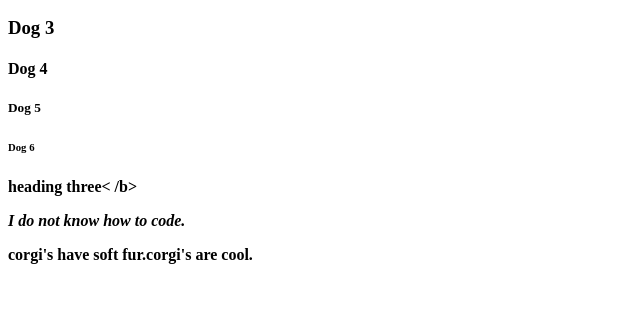
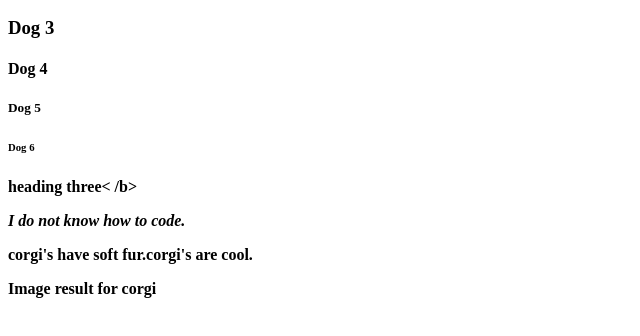
Before and after one commit to LucasFong5/holberton-learning_web_programming, a plain HTML site: page index.html in a window 1280 px wide. Shown: the part 234-570 px from the top of the page, without its empty margins (0-640 px from the left). Drawn offline with Linux system fonts and the light colour scheme.

Commit message:
Update index.html

```diff
--- a/index.html
+++ b/index.html
@@ -23,9 +23,10 @@ I enjoy learning web programming at Holberton
 </body><body>
 <h6>Dog 6</h6>
 </body>
-
+<body>
 <h7> <b class="term">heading three< /b> <h7>
-
+</body>
 <p><i>I do not know how to code.</i><p>
 <p>corgi's have soft fur.corgi's are cool.</p>
+Image result for corgi
 <img scr=""https://imagesvc.meredithcorp.io/v3/mm/image?url=https%3A%2F%2Fstatic.onecms.io%2Fwp-content%2Fuploads%2Fsites%2F37%2F2017%2F05%2F15215238%2F102997431.jpg&w=400&c=sc&poi=face&q=85"></img>
```
